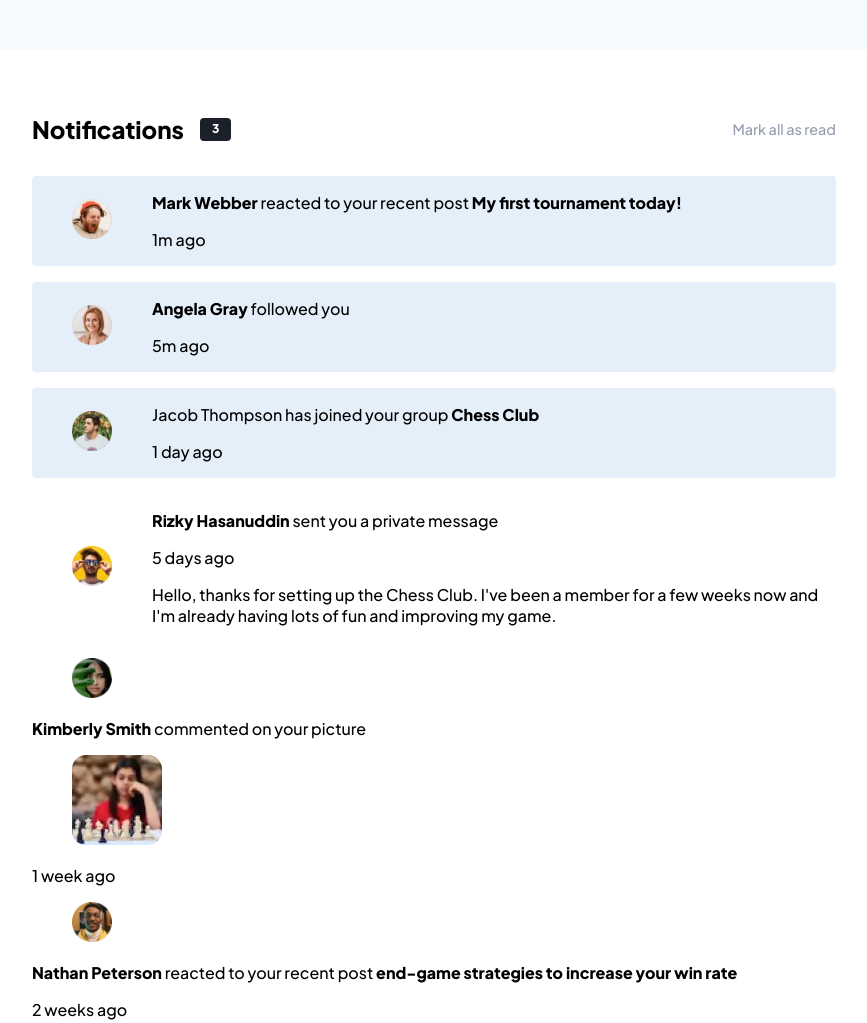
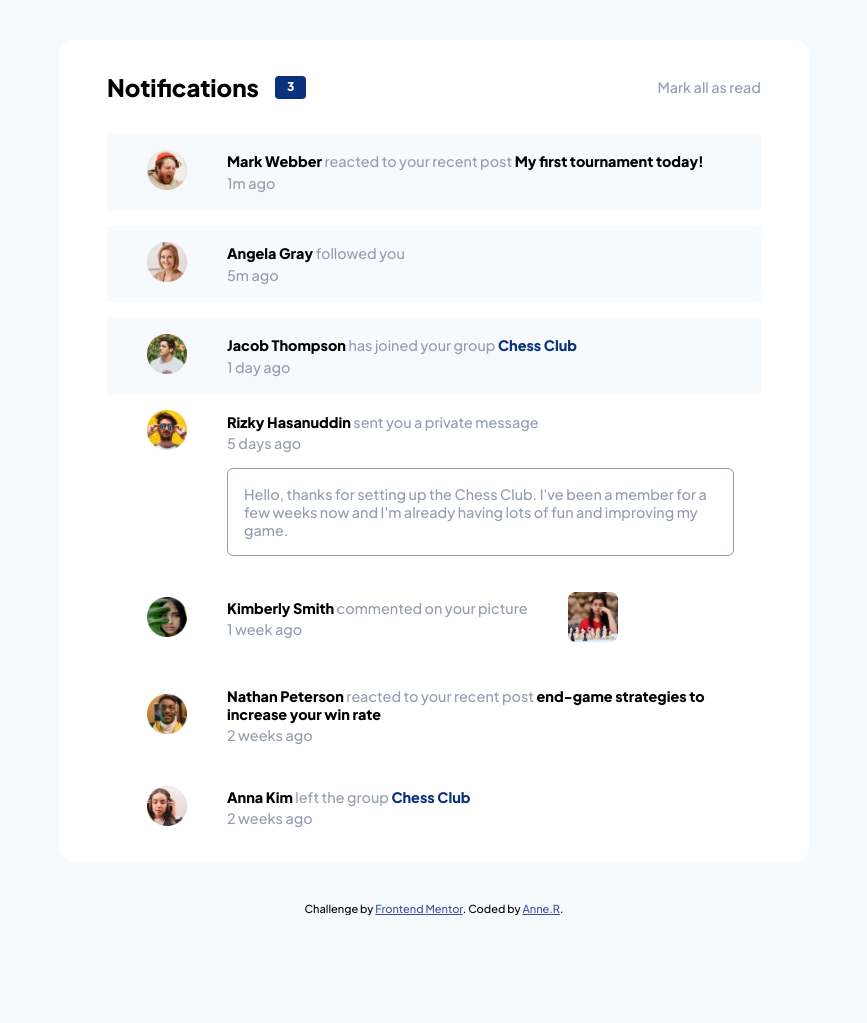
Before and after one commit to AnneRubio/kata-frontend-two, a plain HTML site: page index.html in a window 1280 px wide. Shown: the top 1023 px of the page, without its empty margins (206-1073 px from the left). After the commit the page ends 915 px from the top, so only its background shows below. Drawn offline with Linux system fonts and the light colour scheme.

Commit message:
moving on the polish

```diff
--- a/assets/styles.css
+++ b/assets/styles.css
@@ -24,12 +24,16 @@ body {
   background-color: hsl(210, 60%, 98%);
 }
 .container {
-  max-width: 900px;
-  margin: 50px auto;
+  max-width: 750px;
+  margin: 40px auto;
   background-color: hsl(0, 0%, 100%);
   border-radius: 15px;
-  padding: 3rem;
+  padding-left: 3rem;
+  padding-right: 3rem;
+  padding-top: 1rem;
+  padding-bottom: 1rem;
 }
+
 /*NAVBAR STYLE*/
 nav {
   display: flex;
@@ -43,7 +47,7 @@ ul > li {
 }
 .menu-notif {
   font-size: 0.75rem;
-  background-color:hsl(224, 21%, 14%);
+  background-color:hsl(219, 85%, 26%);
   padding: 3px 12px 5px 12px;
   border-radius: 4px;
   color: white;
@@ -52,20 +56,67 @@ ul > li {
   color: hsl(219, 14%, 63%);
   font-weight: 500;
   font-size: 0.9rem;
+  cursor: pointer;
 }
+.menu-status:hover {
+  color: hsl(219, 85%, 26%);
+}
+
 /* MAIN STYLE*/
+.container p {
+  font-size: 0.9rem;
+  margin-bottom: 0.2rem;
+  margin-top: 0.2rem;
+  color: hsl(219, 14%, 63%);
+}
 .avatar > img {
   width: 40px;
 }
 .unread-notif {
   display: flex;
   align-items: center;
-  background-color: hsl(211, 68%, 94%);
+  background-color: hsl(210, 60%, 98%);
   border-radius: 4px;
   margin-top: 1rem;
 }
 .comment-notif {
   display: flex;
+  align-items: top;
+  margin-top: 1rem;
+}
+.comment-notif .comment-zone {
+  margin-top: 1rem;
+}
+.comment-notif .avatar {
+  margin-top: 0px;
+}
+.comment-zone {
+  border: solid 1px hsl(219, 14%, 63%);
+  border-radius: 6px;
+  padding: 1rem;
+  width: 95%;
+}
+.read-notif {
+  display: flex;
   align-items: center;
   margin-top: 1rem;
 }
+.chess-pic > img {
+  width: 50px;
+}
+.date {
+  color: hsl(219, 14%, 63%);
+  font-size: 0.9rem;
+  margin-top: 0.2rem;
+  margin-bottom: 0.2rem;
+}
+strong {
+  color: black;
+}
+.blue {
+  color: hsl(219, 85%, 26%);
+}
+
+span {
+  color: hsl(1, 90%, 64%);
+}
--- a/index.html
+++ b/index.html
@@ -28,22 +28,22 @@
       <div class="unread-notif">
         <figure class="avatar"><img src="assets/images/avatar-mark-webber.webp" alt="Mark Webber pic"></figure>
         <div>
-          <p><strong>Mark Webber</strong> reacted to your recent post <strong class="grey">My first tournament today!</strong></p><span></span>
-          <p>1m ago</p>
+          <p><strong>Mark Webber</strong> reacted to your recent post <strong>My first tournament today!</strong></p><span class="dot"></span>
+          <p class="date">1m ago</p>
         </div>
       </div>
       <div class="unread-notif">
         <figure class="avatar"><img src="assets/images/avatar-angela-gray.webp" alt="Anglea Greay pic"></figure>
         <div>
-          <p><strong>Angela Gray</strong> followed you</p><span></span>
-          <p>5m ago</p>
+          <p><strong>Angela Gray</strong> followed you</p><span class="dot"></span>
+          <p class="date">5m ago</p>
         </div>
       </div>
       <div class="unread-notif">
         <figure class="avatar"><img src="assets/images/avatar-jacob-thompson.webp" alt="Jacob Thompson pic"></figure>
         <div>
-          <p>Jacob Thompson has joined your group <strong class="active">Chess Club</strong></p><span></span>
-          <p>1 day ago</p>
+          <p><strong>Jacob Thompson</strong> has joined your group <strong class="blue">Chess Club</strong></p><span class="dot"></span>
+          <p class="date">1 day ago</p>
         </div>
       </div>
       <div>
@@ -51,33 +51,40 @@
           <figure class="avatar"><img src="assets/images/avatar-rizky-hasanuddin.webp" alt="Rizky Hasanuddin pic"></figure>
           <div>
             <p><strong>Rizky Hasanuddin</strong> sent you a private message</p>
-            <p>5 days ago</p>
+            <p class="date">5 days ago</p>
             <p class="comment-zone"> Hello, thanks for setting up the Chess Club. I've been a member for a few weeks now and I'm already having
                 lots of fun and improving my game.
             </p>
           </div>
         </div>
       </div>
-      <div>
+      <div class="read-notif">
         <figure class="avatar"><img src="assets/images/avatar-kimberly-smith.webp" alt="Kimberly Smith pic"></figure>
-        <p><strong>Kimberly Smith</strong> commented on your picture</p>
-        <figure><img src="assets/images/image-chess.webp" alt="picture of a chess"></figure>
-        <p>1 week ago</p>
+        <div>
+          <p><strong>Kimberly Smith</strong> commented on your picture</p>
+          <p class="date">1 week ago</p>
+        </div>
+        <figure class="chess-pic"><img src="assets/images/image-chess.webp" alt="picture of a chess"></figure>
       </div>
-      <div>
+      <div class="read-notif">
         <figure class="avatar"><img src="assets/images/avatar-nathan-peterson.webp" alt="Nathan Peterson pic"></figure>
-        <p><strong>Nathan Peterson</strong> reacted to your recent post <strong class="grey">end-game strategies to increase your win rate</strong></p>
-        <p>2 weeks ago</p>
+        <div>
+          <p><strong>Nathan Peterson</strong> reacted to your recent post <strong>end-game strategies to increase your win rate</strong></p>
+          <p class="date">2 weeks ago</p>
+        </div>
       </div>
-      <div>
+      <div class="read-notif">
         <figure class="avatar"><img src="assets/images/avatar-anna-kim.webp" alt="Anna Kim pic"></figure>
-        <p>2 weeks ago</p>
+        <div>
+          <p><strong>Anna Kim</strong> left the group <strong class="blue">Chess Club</strong></p>
+          <p class="date">2 weeks ago</p>
+        </div>
       </div>
     </main>
-    <div class="attribution">
-      Challenge by <a href="https://www.frontendmentor.io?ref=challenge" target="_blank">Frontend Mentor</a>.
-      Coded by <a href="#">Anne.R</a>.
-    </div>
+  </div>
+  <div class="attribution">
+    Challenge by <a href="https://www.frontendmentor.io?ref=challenge" target="_blank">Frontend Mentor</a>.
+    Coded by <a href="#">Anne.R</a>.
   </div>
 </body>
 </html>
```
